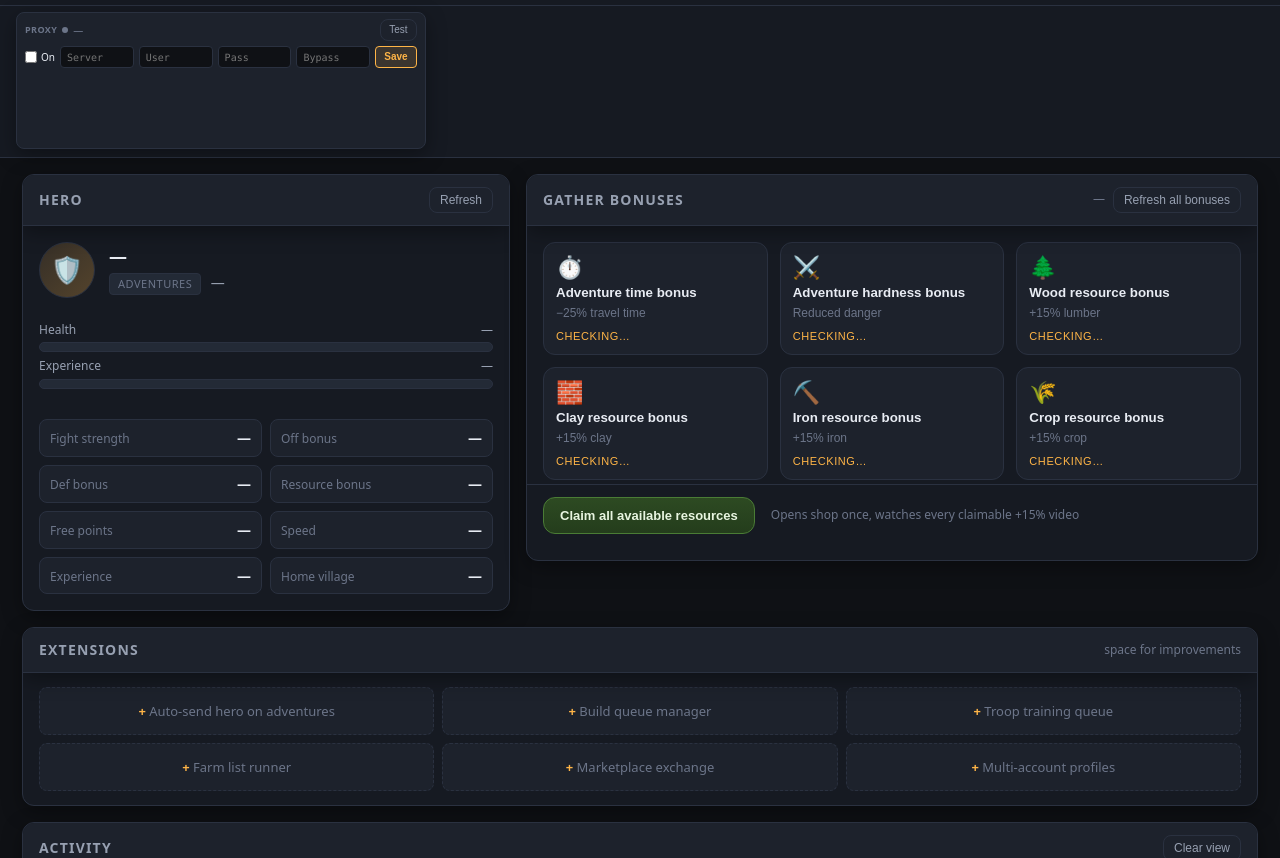
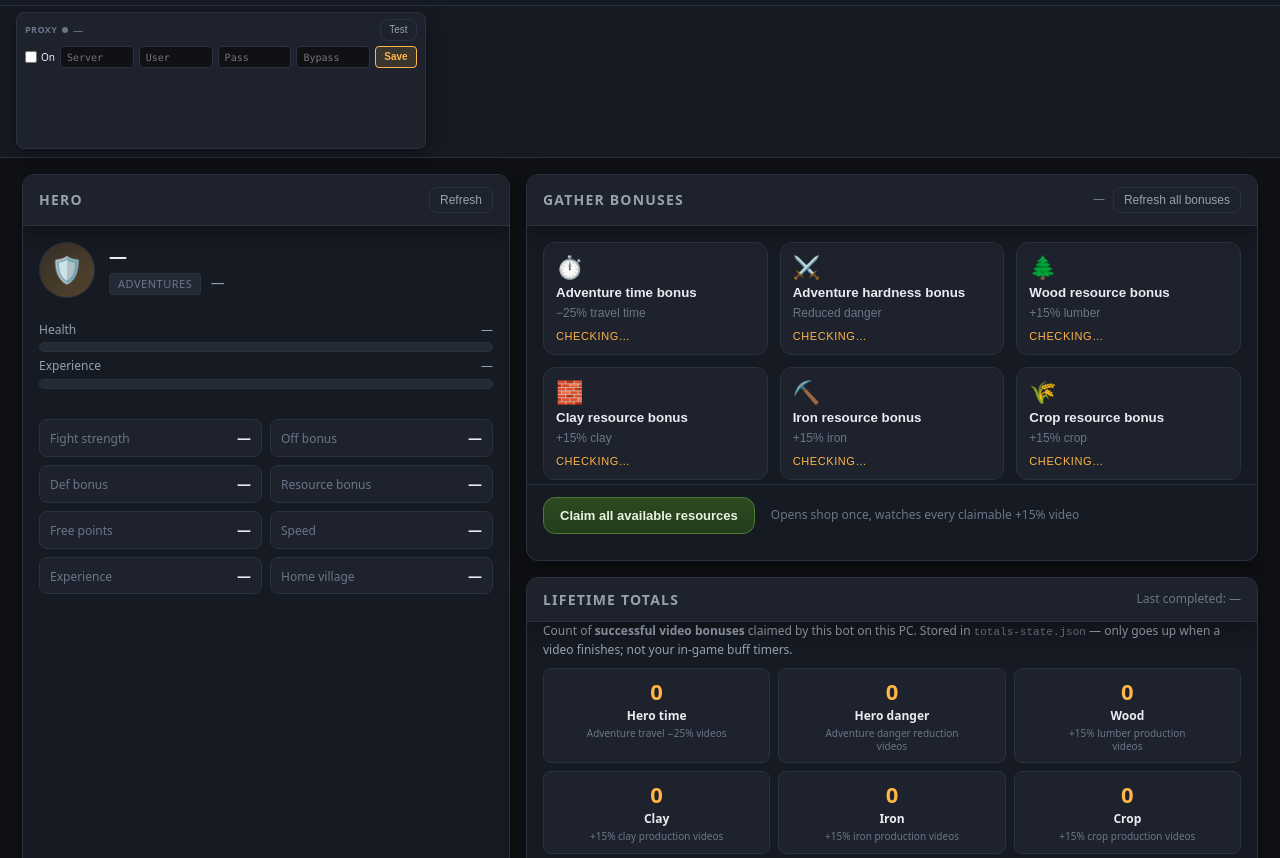
Before and after one commit to surgeon13/t.bot, a website: page public/index.html in a window 1280 px wide. Shown: the part 94-952 px from the top of the page. Drawn offline with Linux system fonts and the light colour scheme; no server answers.

Commit message:
Restore Lifetime totals panel with explanatory labels
Co-authored-by: Cursor <cursoragent@cursor.com>

```diff
--- a/gui.js
+++ b/gui.js
@@ -35,6 +35,7 @@ const {
   __testInternals,
 } = require('./resourceBonuses');
 const { readHeroStats } = require('./heroStats');
+const { getTotals } = require('./totals');
 const { getLastCompletedBonus, getLastCompletedBonuses } = require('./runState');
 
 const TAG = 'gui';
@@ -288,6 +289,7 @@ app.get('/api/status', async (_req, res) => {
     resourceBonuses: resourceBonusSettings(cfg),
     nextResourceBonusLine: nextResourceBonusRunLine(),
     resourceState,
+    totals: getTotals(),
     lastBonus: getLastCompletedBonus(),
     recentBonuses: getLastCompletedBonuses(8),
     proxy: proxyPayloadForApi(),
--- a/public/app.js
+++ b/public/app.js
@@ -50,6 +50,21 @@ function paintStatus(s) {
 
   if (s.nextResourceBonusLine) {
     $('#bonus-next').textContent = s.nextResourceBonusLine.replace(/^\s*Resource bonus\s*:\s*/, '');
+  }
+
+  if (s.totals) {
+    setText('#t-time',   s.totals.heroTimeBonuses);
+    setText('#t-danger', s.totals.heroDangerBonuses);
+    setText('#t-Wood',   s.totals.woodBonuses);
+    setText('#t-Clay',   s.totals.clayBonuses);
+    setText('#t-Iron',   s.totals.ironBonuses);
+    setText('#t-Crop',   s.totals.cropBonuses);
+  }
+
+  if (s.lastBonus) {
+    setText('#last-bonus', `Last completed: ${s.lastBonus}`);
+  } else {
+    setText('#last-bonus', 'Last completed: none yet');
   }
 
   if (s.proxy) paintProxy(s.proxy);
--- a/public/index.html
+++ b/public/index.html
@@ -163,6 +163,49 @@
       </div>
     </section>
 
+    <section class="card totals-card">
+      <header class="card-header">
+        <h2>Lifetime totals</h2>
+        <div class="card-actions"><span class="muted" id="last-bonus">Last completed: —</span></div>
+      </header>
+      <p class="totals-lead">
+        Count of <strong>successful video bonuses</strong> claimed by this bot on this PC.
+        Stored in <code>totals-state.json</code> — only goes up when a video finishes; not your in-game buff timers.
+      </p>
+      <div class="totals-grid">
+        <div class="total">
+          <span class="total-value" id="t-time">0</span>
+          <span class="total-label">Hero time</span>
+          <span class="total-help">Adventure travel −25% videos</span>
+        </div>
+        <div class="total">
+          <span class="total-value" id="t-danger">0</span>
+          <span class="total-label">Hero danger</span>
+          <span class="total-help">Adventure danger reduction videos</span>
+        </div>
+        <div class="total">
+          <span class="total-value" id="t-Wood">0</span>
+          <span class="total-label">Wood</span>
+          <span class="total-help">+15% lumber production videos</span>
+        </div>
+        <div class="total">
+          <span class="total-value" id="t-Clay">0</span>
+          <span class="total-label">Clay</span>
+          <span class="total-help">+15% clay production videos</span>
+        </div>
+        <div class="total">
+          <span class="total-value" id="t-Iron">0</span>
+          <span class="total-label">Iron</span>
+          <span class="total-help">+15% iron production videos</span>
+        </div>
+        <div class="total">
+          <span class="total-value" id="t-Crop">0</span>
+          <span class="total-label">Crop</span>
+          <span class="total-help">+15% crop production videos</span>
+        </div>
+      </div>
+    </section>
+
     <!-- =================== Extensions slot =================== -->
     <!-- Drop new feature cards in here as the bot grows.
          Each new feature should be self-contained with its own card. -->
--- a/public/style.css
+++ b/public/style.css
@@ -509,6 +509,56 @@ button.bonus.res-clay:hover  { border-color: #b45309; }
 button.bonus.res-iron:hover  { border-color: #94a3b8; }
 button.bonus.res-crop:hover  { border-color: #facc15; }
 
+/* ---------------- Lifetime totals ---------------- */
+.totals-card { grid-column: 2; grid-row: 2; }
+.totals-lead {
+  margin: 0;
+  padding: 0 16px 10px;
+  color: var(--text-dim);
+  font-size: 12px;
+  line-height: 1.45;
+}
+.totals-lead code {
+  font-size: 11px;
+  color: var(--text-mute);
+}
+.totals-grid {
+  display: grid;
+  grid-template-columns: repeat(3, 1fr);
+  gap: 8px;
+  padding: 0 16px 14px;
+}
+.total {
+  display: flex;
+  flex-direction: column;
+  align-items: center;
+  text-align: center;
+  padding: 10px 8px;
+  background: var(--bg-elev-2);
+  border: 1px solid var(--border);
+  border-radius: var(--radius-sm);
+}
+.total-value {
+  font-size: 22px;
+  font-weight: 700;
+  color: var(--accent);
+  font-variant-numeric: tabular-nums;
+  line-height: 1.1;
+}
+.total-label {
+  margin-top: 4px;
+  color: var(--text);
+  font-size: 12px;
+  font-weight: 600;
+}
+.total-help {
+  margin-top: 3px;
+  color: var(--text-mute);
+  font-size: 10px;
+  line-height: 1.25;
+  max-width: 140px;
+}
+
 /* ---------------- Extensions slot ---------------- */
 .extensions-card { grid-column: 1 / span 2; }
 .extensions-list {
@@ -557,10 +607,11 @@ button.bonus.res-crop:hover  { border-color: #facc15; }
 /* ---------------- Small screens ---------------- */
 @media (max-width: 900px) {
   main { grid-template-columns: 1fr; }
-  .hero-card, .bonus-card, .extensions-card, .log-card {
+  .hero-card, .bonus-card, .totals-card, .extensions-card, .log-card {
     grid-column: 1;
     grid-row: auto;
   }
   .bonus-grid { grid-template-columns: 1fr 1fr; }
+  .totals-grid { grid-template-columns: repeat(2, 1fr); }
   .extensions-list { grid-template-columns: 1fr 1fr; }
 }
```
Also changed, not shown: docs/gui.md (+5 -1 lines), docs/resource-bonuses.md (+1 -1 lines).
